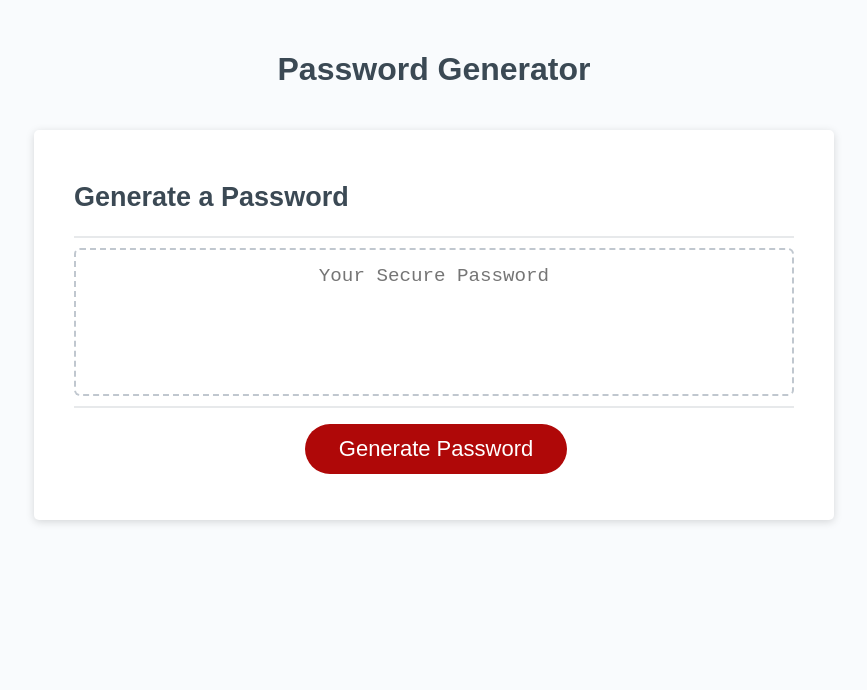
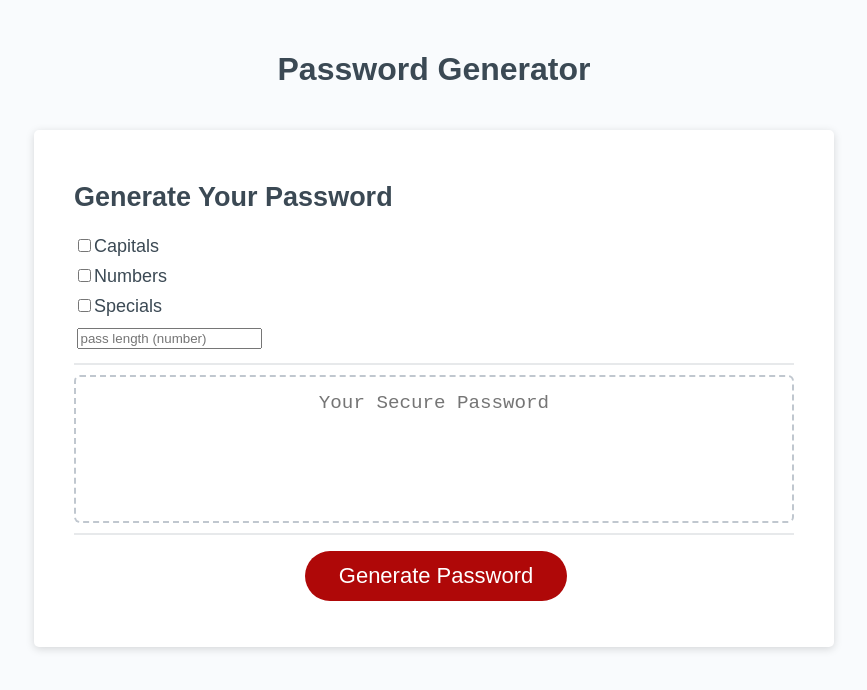
Before and after one commit to noodle77/keygen, a website: page index.html in a window 1280 px wide. Shown: the whole page, without its empty margins (206-1073 px from the left). Drawn offline with nearby package versions, Linux system fonts and the light colour scheme.

Commit message:
Updated HTML with checkboxes and a text input.

```diff
--- a/index.html
+++ b/index.html
@@ -13,8 +13,15 @@
         <h1>Password Generator</h1>
       </header>
       <div class="card">
-        <div class="card-header">
-          <h2>Generate a Password</h2>
+        <div class="card-header column">
+          <h2>Generate Your Password</h2>
+          <input id="caps" class="checkbox" type="checkbox">Capitals</input>
+          <br>
+          <input id="nums" class="checkbox" type="checkbox">Numbers</input>
+          <br>
+          <input id="specs" class="checkbox" type="checkbox">Specials</input>
+          <br>
+          <input id="passlength" class="lengthbar" type="text" placeholder="pass length (number)">
         </div>
         <div class="card-body">
           <textarea
@@ -29,6 +36,7 @@
         </div>
       </div>
     </div>
+    <script src="./node_modules/jquery/dist/jquery.js"></script>
     <script src="./assets/js/script.js"></script>
   </body>
 </html>
```
